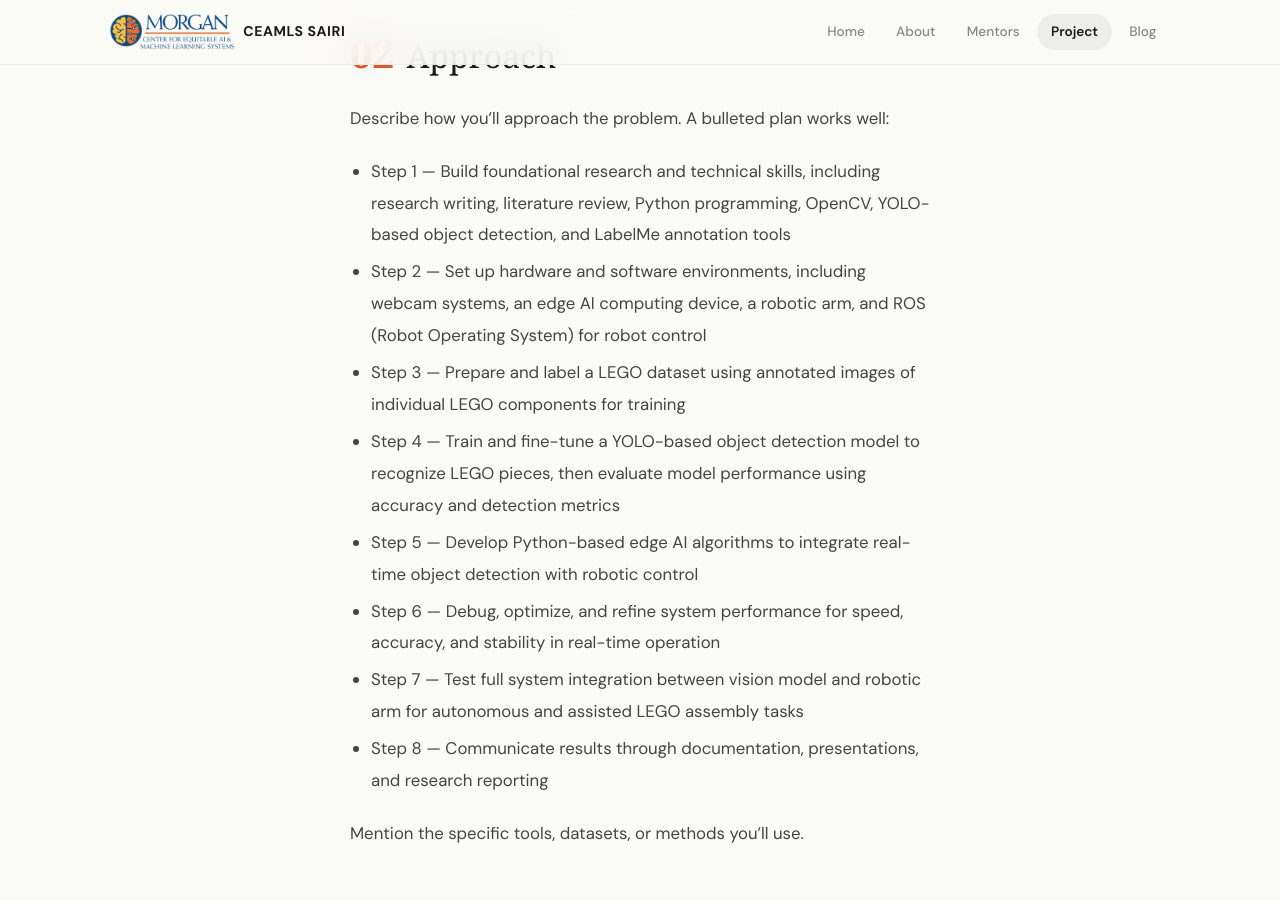
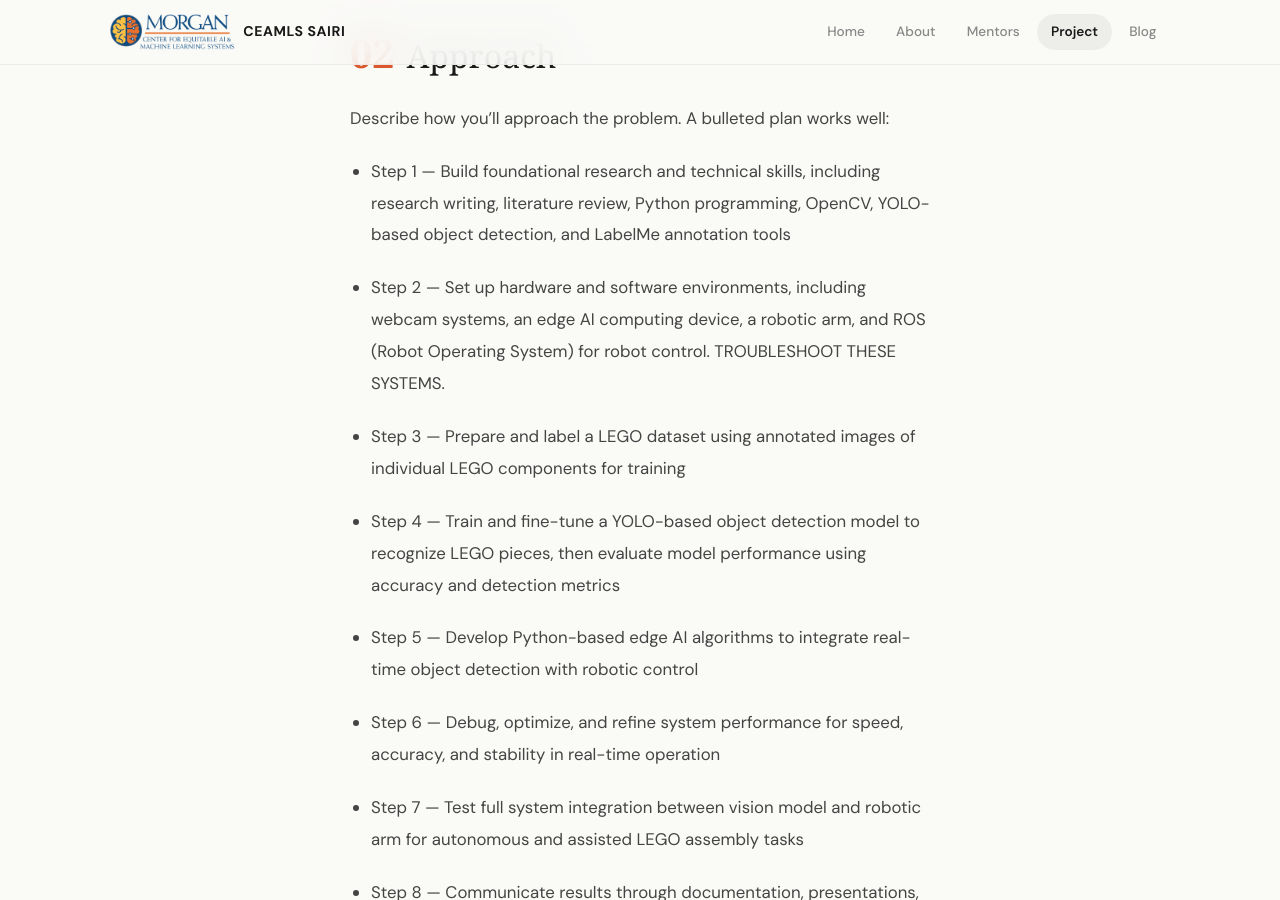
Before and after one commit to kaylahicks192/kaylahicks192ceamls26.github.io, a Jekyll site: the page built from pages/about-my-project.md, in a window 1280 px wide and 900 px high, scrolled down 798 px. Built offline with Jekyll 4.4.1, drawn with Linux system fonts in a browser that asks for light colours; some web fonts are replaced; part of the change alters nothing that is shown.

Commit message:
Update about-my-project.md

```diff
--- a/pages/about-my-project.md
+++ b/pages/about-my-project.md
@@ -15,12 +15,19 @@ approach: |
   Describe how you'll approach the problem. A bulleted plan works well:
 
   - Step 1 — Build foundational research and technical skills, including research writing, literature review, Python programming, OpenCV, YOLO-based object detection, and LabelMe annotation tools
-  - Step 2 — Set up hardware and software environments, including webcam systems, an edge AI computing device, a robotic arm, and ROS (Robot Operating System) for robot control
+
+  - Step 2 — Set up hardware and software environments, including webcam systems, an edge AI computing device, a robotic arm, and ROS (Robot Operating System) for robot control. TROUBLESHOOT THESE SYSTEMS.
+
   - Step 3 — Prepare and label a LEGO dataset using annotated images of individual LEGO components for training
+
   - Step 4 — Train and fine-tune a YOLO-based object detection model to recognize LEGO pieces, then evaluate model performance using accuracy and detection metrics
+
   - Step 5 — Develop Python-based edge AI algorithms to integrate real-time object detection with robotic control
+
   - Step 6 — Debug, optimize, and refine system performance for speed, accuracy, and stability in real-time operation
+
   - Step 7 — Test full system integration between vision model and robotic arm for autonomous and assisted LEGO assembly tasks
+
   - Step 8 — Communicate results through documentation, presentations, and research reporting
 
   Mention the specific tools, datasets, or methods you'll use.
@@ -28,13 +35,13 @@ approach: |
 outcome: |
    By the end of the program, the expected outcome is a working edge AI prototype that integrates real-time LEGO object detection with a   robotic arm for assisted assembly tasks. The project will produce a trained and fine-tuned YOLO model, a labeled LEGO dataset, and   functional Python code for system integration. Additional deliverables include a research report or short paper and a presentation or   poster demonstrating system performance and potential applications in accessibility-focused human–robot collaboration.
 
-final_report_url: https://example.com/your-report.pdf
+final_report_url: We do not have our final report available yet. Our project is in progress!
 
 grad_mentor:
   name: Derrick Mirindi
-  linkedin: https://www.linkedin.com/in/example
+  linkedin: https://www.linkedin.com/in/derrick-mirindi-18b538b8/
 
 faculty_mentor:
   name: Dr. Yuhan Jiang
-  linkedin: https://www.linkedin.com/in/example
+  linkedin: linkedin.com/in/yuhan-jiang-aa9097b9/?skipRedirect=true
 ---
```
